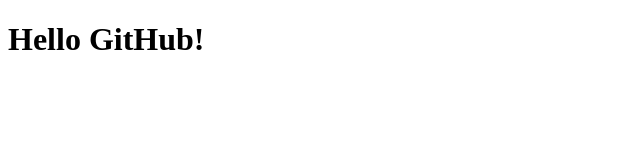
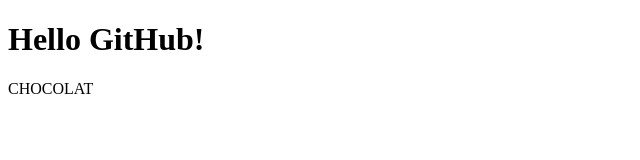
Before and after one commit to Samia69500/CV, a plain HTML site: page index.html in a window 1280 px wide. Shown: the whole page, without its empty margins (0-640 px from the left). Drawn offline with Linux system fonts and the light colour scheme.

Commit message:
2eme paragraphe

```diff
--- a/index.html
+++ b/index.html
@@ -7,6 +7,40 @@
     <h1>Hello GitHub!</h1>
 </head>
 <body>
+    <p>CHOCOLAT</p>
+
+
+
+
+
+
+
+
+
+
+
+
+
+
+
+
+
+
+
+
+
+
+
+
+
+
+
+
+
+
+
+
+
 
 </body>
 </html>
```
